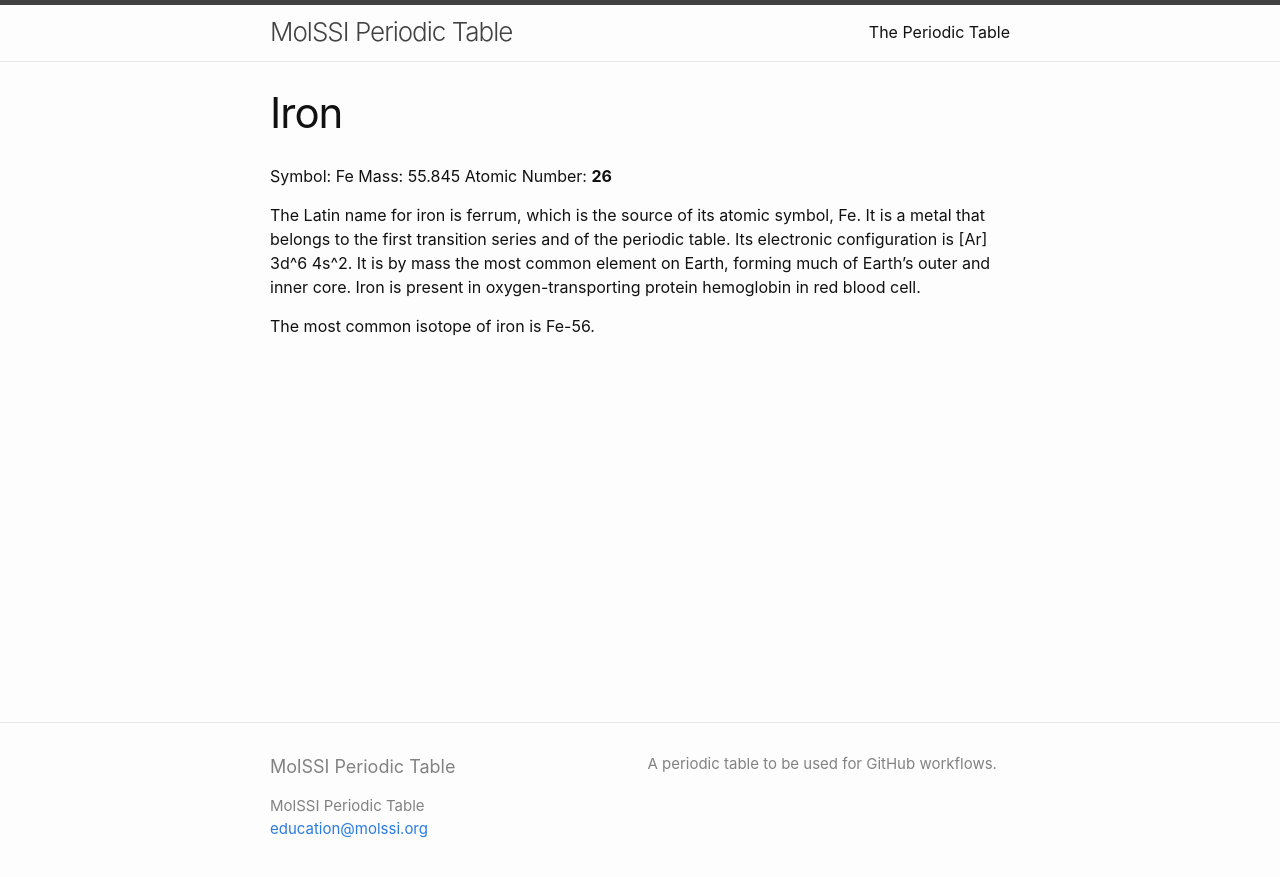
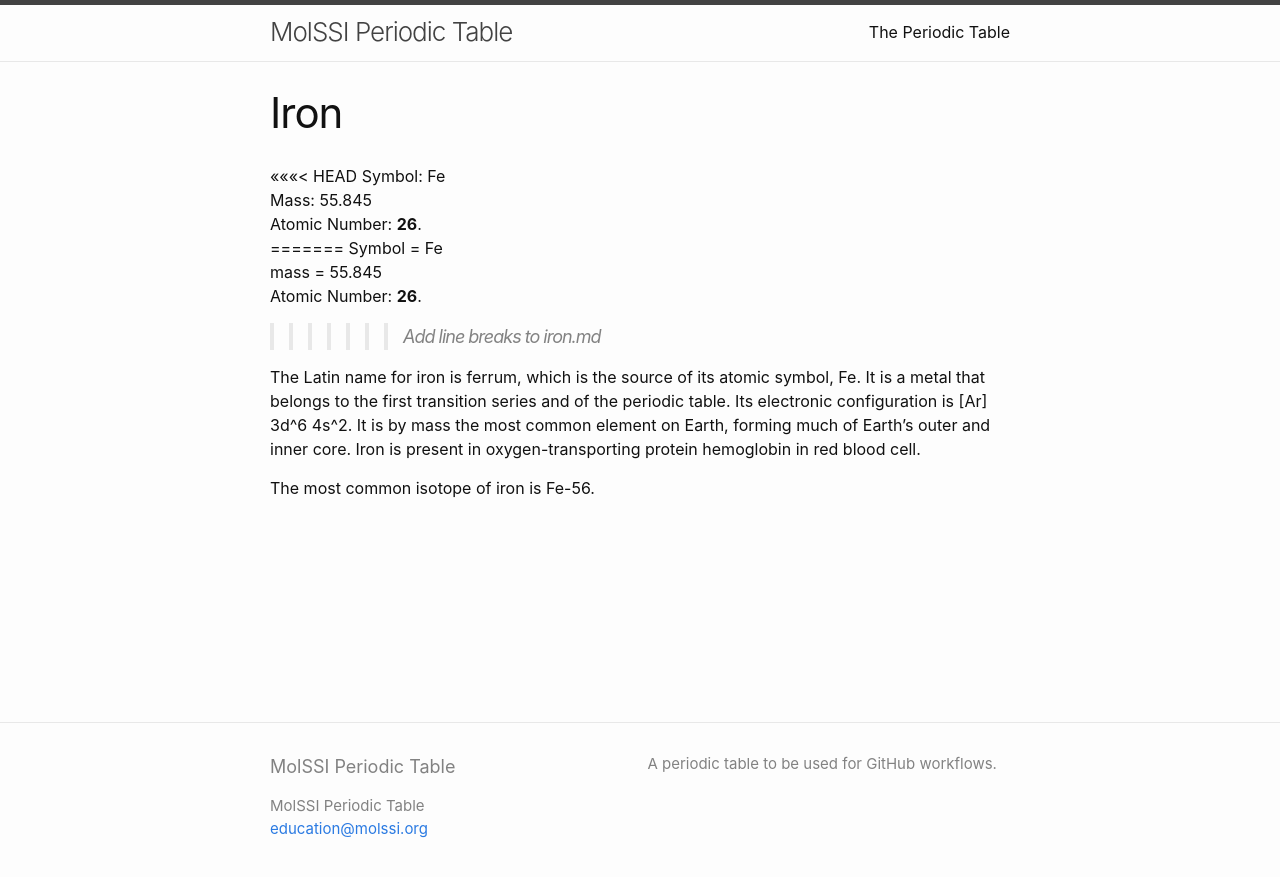
Before and after one commit to MolSSI-Education/periodic-table, a Jekyll site: the page built from elements/iron.md, in a window 1280 px wide. Shown: the top 877 px of the page. Built offline with Jekyll 4.4.1, drawn with Linux system fonts in a browser that asks for light colours.

Commit message:
Add line breaks to iron.md

```diff
--- a/elements/iron.md
+++ b/elements/iron.md
@@ -3,9 +3,15 @@ layout: page
 title: Iron
 ---
 
-Symbol: Fe
-Mass: 55.845
-Atomic Number: **26**
+<<<<<<< HEAD
+Symbol: Fe<br/>
+Mass: 55.845<br/>
+Atomic Number: **26**.<br/>
+=======
+Symbol = Fe<br/>
+mass = 55.845<br/>
+Atomic Number: **26**.<br/>
+>>>>>>> Add line breaks to iron.md
 
 The Latin name for iron is ferrum, which is the source of
 its atomic symbol, Fe. It is a metal that belongs to the
```
